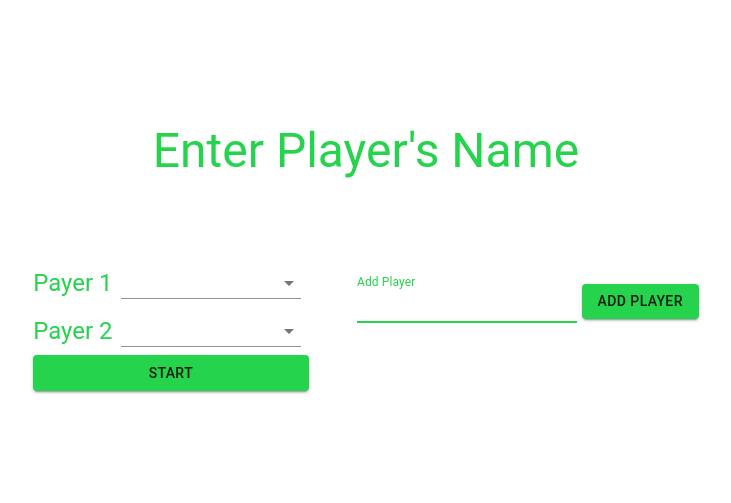
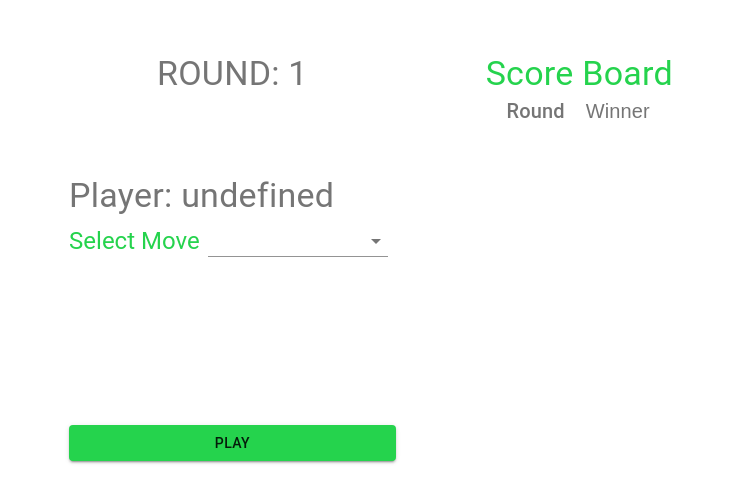
Before and after one commit to mact200590/spymovil, a React (Create React App) app: page /main in a window 1280 px wide. Shown: the part 143-646 px from the top of the page, without its empty margins (274-1005 px from the left). Built offline with nearby package versions, Linux system fonts and the light colour scheme.

Commit message:
add route

```diff
--- a/src/App.tsx
+++ b/src/App.tsx
@@ -1,39 +1,14 @@
+import { makeStyles } from "@material-ui/styles";
 import React from "react";
 import "./App.css";
 import Routes from "./page/routes/Routes";
 import { routesInfo } from "./page/routes/routesInfo";
-import GDSelect from "./components/GDSelect";
-import GDAddValues from "./components/GDAddValues";
-import GDStartGame from "./page/GDStartGame";
-import GDBoardGame from "./page/GDBoardGame";
-import { makeStyles } from "@material-ui/styles";
-import GDWinnerView from "./components/GDWinnerView";
 
 const App: React.FC = () => {
   const classes = useStyles();
   return (
     <div className={classes.container}>
-      {/* <Routes routes={routesInfo} /> */}
-      {/* <GDSelect
-        label={"label"}
-        typeVariant="primary"
-        options={["uno", "dos", "tres", "cuatro", "cinco"]}
-        onChange={(e: any) => {
-          console.log(e);
-        }}
-        styleContainer={{ minWidth: "700px" }}
-      />
-      <GDAddValues
-        labelButton="Add player"
-        textPlaceHolder={"Add Player"}
-        onClick={() => console.log("Imprime en la BD")}
-        typeVariant="secondary"
-      /> */}
-      <GDStartGame />
-      {/* <GDBoardGame
-        players={["Ale", "Yanio", "Asio"]}
-      /> */}
-      {/* <GDWinnerView winner={"X"} /> */}
+      <Routes routes={routesInfo} />
     </div>
   );
 };
--- a/src/page/GDBoardGame.tsx
+++ b/src/page/GDBoardGame.tsx
@@ -1,13 +1,10 @@
-import React, { useState, useCallback } from "react";
+import { makeStyles } from "@material-ui/styles";
+import React, { useCallback, useState } from "react";
+import { RouteComponentProps } from "react-router-dom";
+import GDRoundBoard from "../components/GDRoundBoard";
 import GDScoreBoard, { Score } from "../components/GDScoreBoard";
-import GDRoundBoard from "../components/GDRoundBoard";
-import { makeStyles } from "@material-ui/styles";
 
-interface Props {
-  players: string[];
-}
-
-const GDBoardGame = ({ players }: Props) => {
+const GDBoardGame = ({ location: { state } }: RouteComponentProps<{}>) => {
   const [numberRoundActive, setNumberRoundActive] = useState(1);
   const [scores, setScores] = useState<Score[]>([]);
   const onResult = useCallback(
@@ -30,14 +27,13 @@ const GDBoardGame = ({ players }: Props) => {
     },
     [numberRoundActive]
   );
-console.log({numberRoundActive, scores})
   const classes = useStyles();
   return (
     <div className={classes.container}>
       <div>
         <GDRoundBoard
           numberRound={numberRoundActive}
-          players={players}
+          players={state && state.players ? state.players : []}
           onResult={onResult}
         />
       </div>
```
Also changed, not shown: src/page/routes/routesInfo.tsx (+18 -13 lines).
